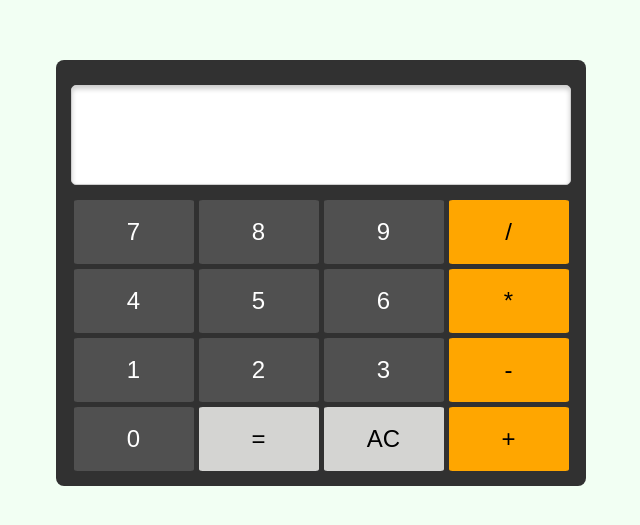
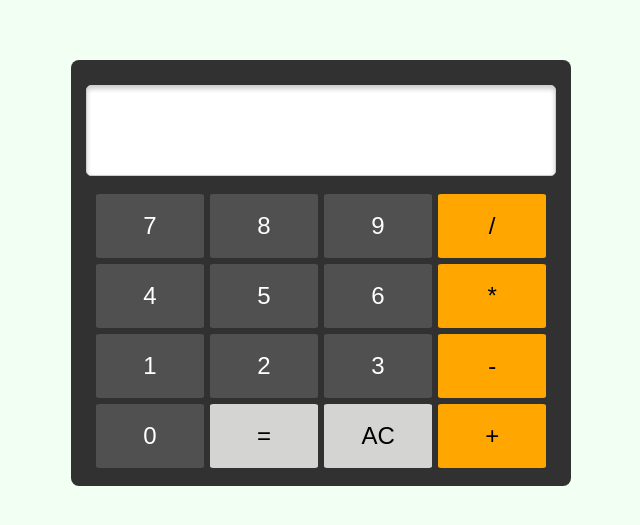
Before and after one commit to prinzprogrammer/project-calculator, a plain HTML site: page index.html in a window 1280 px wide. Shown: the part 127-652 px from the top of the page, without its empty margins (319-959 px from the left). Drawn offline with Linux system fonts and the light colour scheme.

Commit message:
Replaced button parent container name from row to button-holder and change display grid to flex, apply flex wrap to organize the buttons better

```diff
--- a/style/styles.scss
+++ b/style/styles.scss
@@ -15,6 +15,8 @@ body {
     flex-direction: column;
     justify-content: center;
     align-items: center;
+    width: 500px;
+    height: 426px;
     padding-top: 25px;
     padding-left: 15px;
     padding-right: 15px;
@@ -24,7 +26,7 @@ body {
     background-color: #313131;
     .display-holder {
       box-sizing: border-box;
-      width: 500px;
+      width: 100%;
       height: 100px;
       margin-bottom: 15px;
       #screen {
@@ -42,13 +44,18 @@ body {
       }
     }
     .row {
-      display: grid;
-      grid-template-columns: repeat(4, 120px);
-      gap: 5px;
+      display: flex;
+      flex-direction: row;
+      flex-wrap: wrap;
+      justify-content: center;
+      align-items: center;
+      width: 100%;
       box-sizing: border-box;
       button {
         font-size: 1.5rem;
         height: 4rem;
+        width: 23%;
+        margin: 3px;
         background-color: rgb(231, 231, 231);
         border: none;
         border-radius: 3%;
```
Also changed, not shown: style/styles.css, 1 other file.
